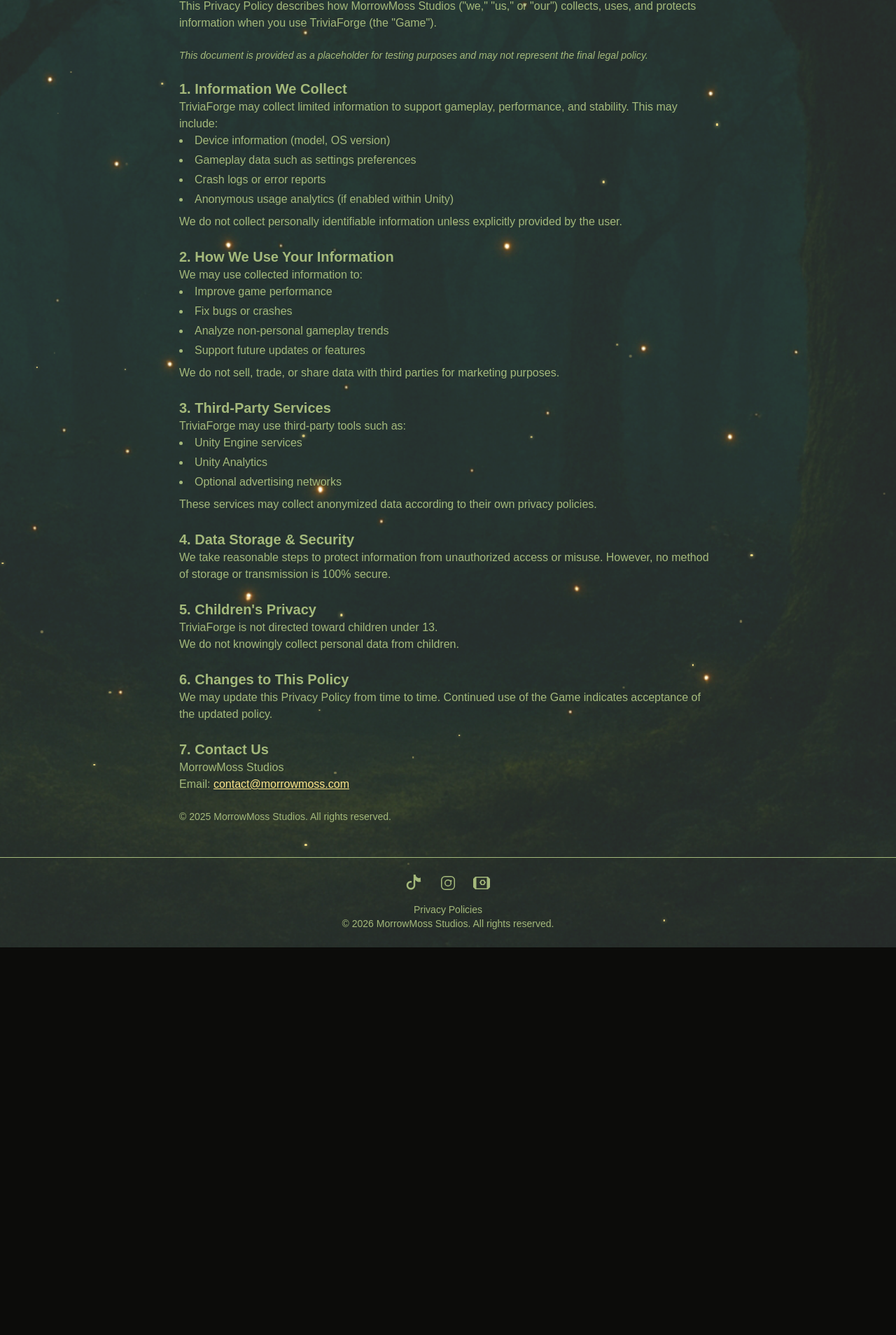
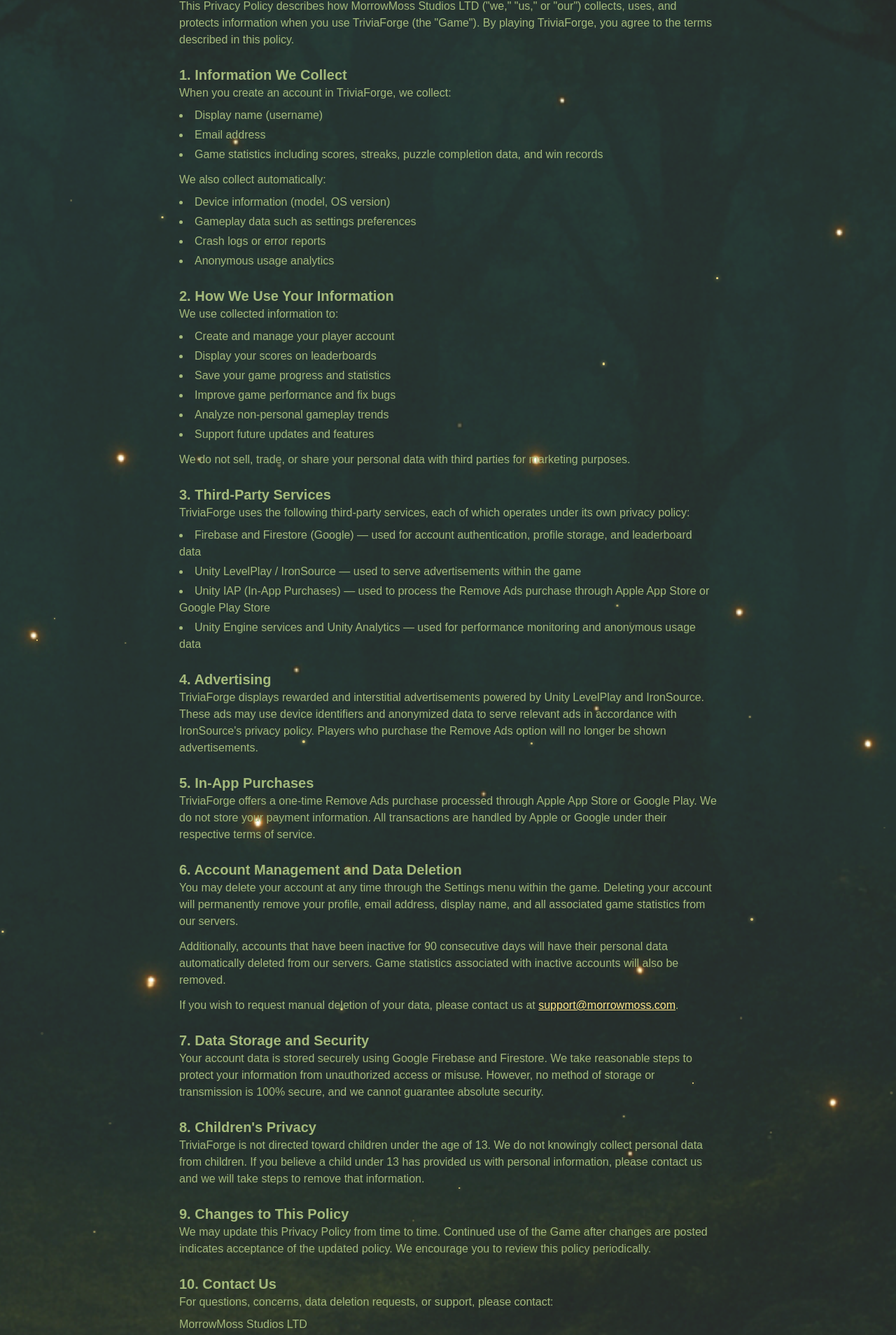
Before and after one commit to morrowmoss-studios/morrowmoss.com, a Next.js app: page /privacy/triviaforge in a window 1280 px wide. Shown: the part 272-2180 px from the top of the page at 70% size. Before the commit the page ends 1626 px from the top, so only its background shows below. Built offline with nearby package versions, Linux system fonts and the light colour scheme.

Commit message:
Update page.tsx

```diff
--- a/app/privacy/triviaforge/page.tsx
+++ b/app/privacy/triviaforge/page.tsx
@@ -9,101 +9,140 @@
             <h1 className="text-3xl font-bold">TriviaForge – Privacy Policy</h1>
 
             <p className="text-sm text-moss-light/70">
-                <strong>Last Updated:</strong> March 2026<br />
-                <strong>Developer:</strong> MorrowMoss Studios
+                <strong>Last Updated:</strong> April 2026<br />
+                <strong>Developer:</strong> MorrowMoss Studios LTD
             </p>
 
             <p className="text-moss-light/80">
-                This Privacy Policy describes how MorrowMoss Studios ("we," "us," or "our") collects,
-                uses, and protects information when you use TriviaForge (the "Game").
-            </p>
-
-            <p className="text-sm text-moss-light/50 italic">
-                This document is provided as a placeholder for testing purposes and may not represent
-                the final legal policy.
+                This Privacy Policy describes how MorrowMoss Studios LTD ("we," "us," or "our") collects,
+                uses, and protects information when you use TriviaForge (the "Game"). By playing TriviaForge,
+                you agree to the terms described in this policy.
             </p>
 
             <section>
                 <h2 className="text-xl font-semibold">1. Information We Collect</h2>
-                <p className="text-moss-light/80">
-                    TriviaForge may collect limited information to support gameplay, performance, and stability.
-                    This may include:
-                </p>
-                <ul className="list-disc list-inside space-y-1 text-moss-light/80">
+                <p className="text-moss-light/80">When you create an account in TriviaForge, we collect:</p>
+                <ul className="list-disc list-inside space-y-1 text-moss-light/80 mt-2">
+                    <li>Display name (username)</li>
+                    <li>Email address</li>
+                    <li>Game statistics including scores, streaks, puzzle completion data, and win records</li>
+                </ul>
+                <p className="text-moss-light/80 mt-3">We also collect automatically:</p>
+                <ul className="list-disc list-inside space-y-1 text-moss-light/80 mt-2">
                     <li>Device information (model, OS version)</li>
                     <li>Gameplay data such as settings preferences</li>
                     <li>Crash logs or error reports</li>
-                    <li>Anonymous usage analytics (if enabled within Unity)</li>
+                    <li>Anonymous usage analytics</li>
                 </ul>
-                <p className="text-moss-light/80 mt-2">
-                    We do not collect personally identifiable information unless explicitly provided by the user.
-                </p>
             </section>
 
             <section>
                 <h2 className="text-xl font-semibold">2. How We Use Your Information</h2>
-                <p className="text-moss-light/80">We may use collected information to:</p>
-                <ul className="list-disc list-inside space-y-1 text-moss-light/80">
-                    <li>Improve game performance</li>
-                    <li>Fix bugs or crashes</li>
+                <p className="text-moss-light/80">We use collected information to:</p>
+                <ul className="list-disc list-inside space-y-1 text-moss-light/80 mt-2">
+                    <li>Create and manage your player account</li>
+                    <li>Display your scores on leaderboards</li>
+                    <li>Save your game progress and statistics</li>
+                    <li>Improve game performance and fix bugs</li>
                     <li>Analyze non-personal gameplay trends</li>
-                    <li>Support future updates or features</li>
+                    <li>Support future updates and features</li>
                 </ul>
-                <p className="text-moss-light/80 mt-2">
-                    We do not sell, trade, or share data with third parties for marketing purposes.
+                <p className="text-moss-light/80 mt-3">
+                    We do not sell, trade, or share your personal data with third parties for marketing purposes.
                 </p>
             </section>
 
             <section>
                 <h2 className="text-xl font-semibold">3. Third-Party Services</h2>
-                <p className="text-moss-light/80">TriviaForge may use third-party tools such as:</p>
-                <ul className="list-disc list-inside space-y-1 text-moss-light/80">
-                    <li>Unity Engine services</li>
-                    <li>Unity Analytics</li>
-                    <li>Optional advertising networks</li>
+                <p className="text-moss-light/80">
+                    TriviaForge uses the following third-party services, each of which operates under its own privacy policy:
+                </p>
+                <ul className="list-disc list-inside space-y-1 text-moss-light/80 mt-2">
+                    <li>Firebase and Firestore (Google) — used for account authentication, profile storage, and leaderboard data</li>
+                    <li>Unity LevelPlay / IronSource — used to serve advertisements within the game</li>
+                    <li>Unity IAP (In-App Purchases) — used to process the Remove Ads purchase through Apple App Store or Google Play Store</li>
+                    <li>Unity Engine services and Unity Analytics — used for performance monitoring and anonymous usage data</li>
                 </ul>
-                <p className="text-moss-light/80 mt-2">
-                    These services may collect anonymized data according to their own privacy policies.
+            </section>
+
+            <section>
+                <h2 className="text-xl font-semibold">4. Advertising</h2>
+                <p className="text-moss-light/80">
+                    TriviaForge displays rewarded and interstitial advertisements powered by Unity LevelPlay and IronSource.
+                    These ads may use device identifiers and anonymized data to serve relevant ads in accordance with
+                    IronSource's privacy policy. Players who purchase the Remove Ads option will no longer be shown advertisements.
                 </p>
             </section>
 
             <section>
-                <h2 className="text-xl font-semibold">4. Data Storage &amp; Security</h2>
+                <h2 className="text-xl font-semibold">5. In-App Purchases</h2>
                 <p className="text-moss-light/80">
-                    We take reasonable steps to protect information from unauthorized access or misuse.
-                    However, no method of storage or transmission is 100% secure.
+                    TriviaForge offers a one-time Remove Ads purchase processed through Apple App Store or Google Play.
+                    We do not store your payment information. All transactions are handled by Apple or Google under
+                    their respective terms of service.
                 </p>
             </section>
 
             <section>
-                <h2 className="text-xl font-semibold">5. Children's Privacy</h2>
-                <p className="text-moss-light/80">TriviaForge is not directed toward children under 13.</p>
-                <p className="text-moss-light/80">We do not knowingly collect personal data from children.</p>
-            </section>
-
-            <section>
-                <h2 className="text-xl font-semibold">6. Changes to This Policy</h2>
+                <h2 className="text-xl font-semibold">6. Account Management and Data Deletion</h2>
                 <p className="text-moss-light/80">
-                    We may update this Privacy Policy from time to time.
-                    Continued use of the Game indicates acceptance of the updated policy.
+                    You may delete your account at any time through the Settings menu within the game. Deleting your
+                    account will permanently remove your profile, email address, display name, and all associated
+                    game statistics from our servers.
+                </p>
+                <p className="text-moss-light/80 mt-3">
+                    Additionally, accounts that have been inactive for 90 consecutive days will have their personal
+                    data automatically deleted from our servers. Game statistics associated with inactive accounts
+                    will also be removed.
+                </p>
+                <p className="text-moss-light/80 mt-3">
+                    If you wish to request manual deletion of your data, please contact us at{" "}
+                    <a href="mailto:support@morrowmoss.com" className="underline text-[#FDE68A]">
+                        support@morrowmoss.com
+                    </a>.
                 </p>
             </section>
 
             <section>
-                <h2 className="text-xl font-semibold">7. Contact Us</h2>
+                <h2 className="text-xl font-semibold">7. Data Storage and Security</h2>
                 <p className="text-moss-light/80">
-                    MorrowMoss Studios<br />
-                    Email:{" "}
-                    <a
-                        href="mailto:contact@morrowmoss.com"
-                        className="underline text-[#FDE68A]"
-                    >
-                        contact@morrowmoss.com
+                    Your account data is stored securely using Google Firebase and Firestore. We take reasonable
+                    steps to protect your information from unauthorized access or misuse. However, no method of
+                    storage or transmission is 100% secure, and we cannot guarantee absolute security.
+                </p>
+            </section>
+
+            <section>
+                <h2 className="text-xl font-semibold">8. Children's Privacy</h2>
+                <p className="text-moss-light/80">
+                    TriviaForge is not directed toward children under the age of 13. We do not knowingly collect
+                    personal data from children. If you believe a child under 13 has provided us with personal
+                    information, please contact us and we will take steps to remove that information.
+                </p>
+            </section>
+
+            <section>
+                <h2 className="text-xl font-semibold">9. Changes to This Policy</h2>
+                <p className="text-moss-light/80">
+                    We may update this Privacy Policy from time to time. Continued use of the Game after changes
+                    are posted indicates acceptance of the updated policy. We encourage you to review this policy periodically.
+                </p>
+            </section>
+
+            <section>
+                <h2 className="text-xl font-semibold">10. Contact Us</h2>
+                <p className="text-moss-light/80">
+                    For questions, concerns, data deletion requests, or support, please contact:
+                </p>
+                <p className="text-moss-light/80 mt-2">
+                    MorrowMoss Studios LTD<br />
+                    <a href="mailto:support@morrowmoss.com" className="underline text-[#FDE68A]">
+                        support@morrowmoss.com
                     </a>
                 </p>
             </section>
 
-            <p className="text-sm text-moss-light/50">© 2025 MorrowMoss Studios. All rights reserved.</p>
+            <p className="text-sm text-moss-light/50">© 2026 MorrowMoss Studios. All rights reserved.</p>
         </div>
     );
 }
```
